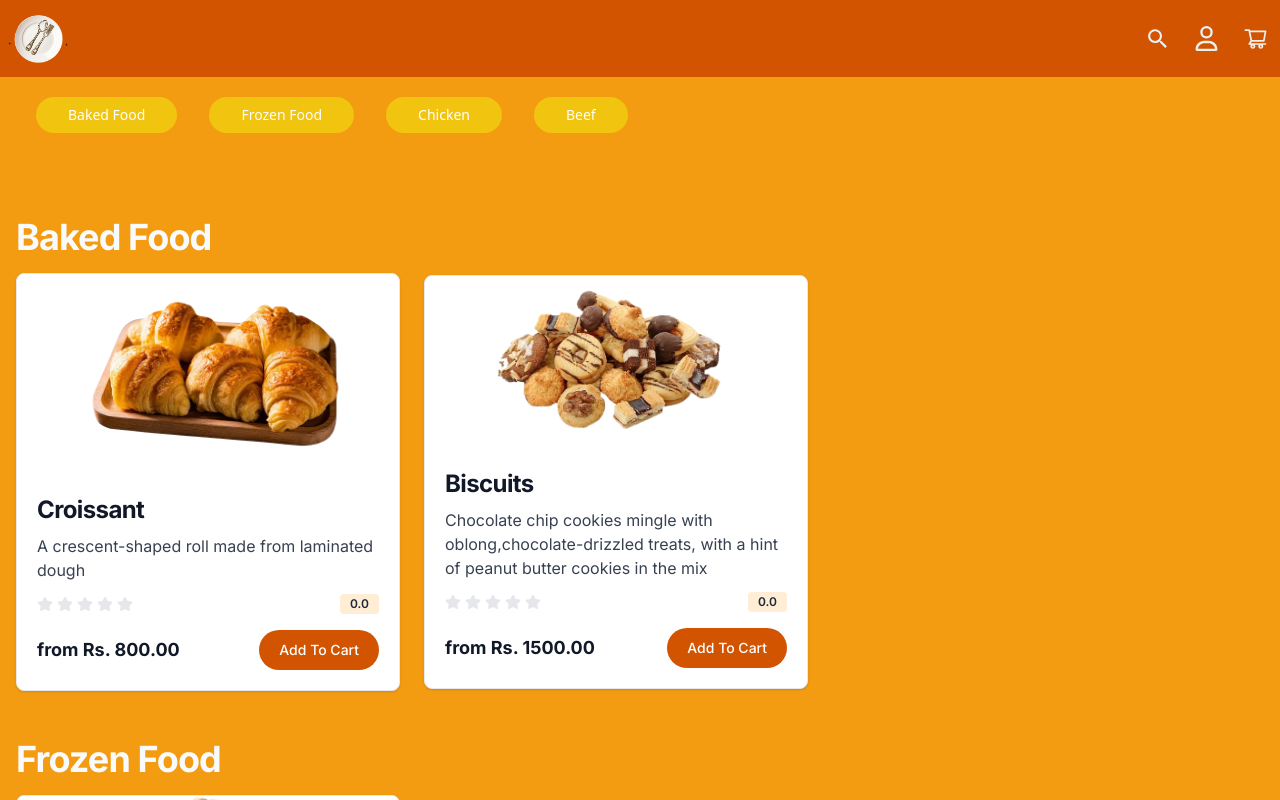
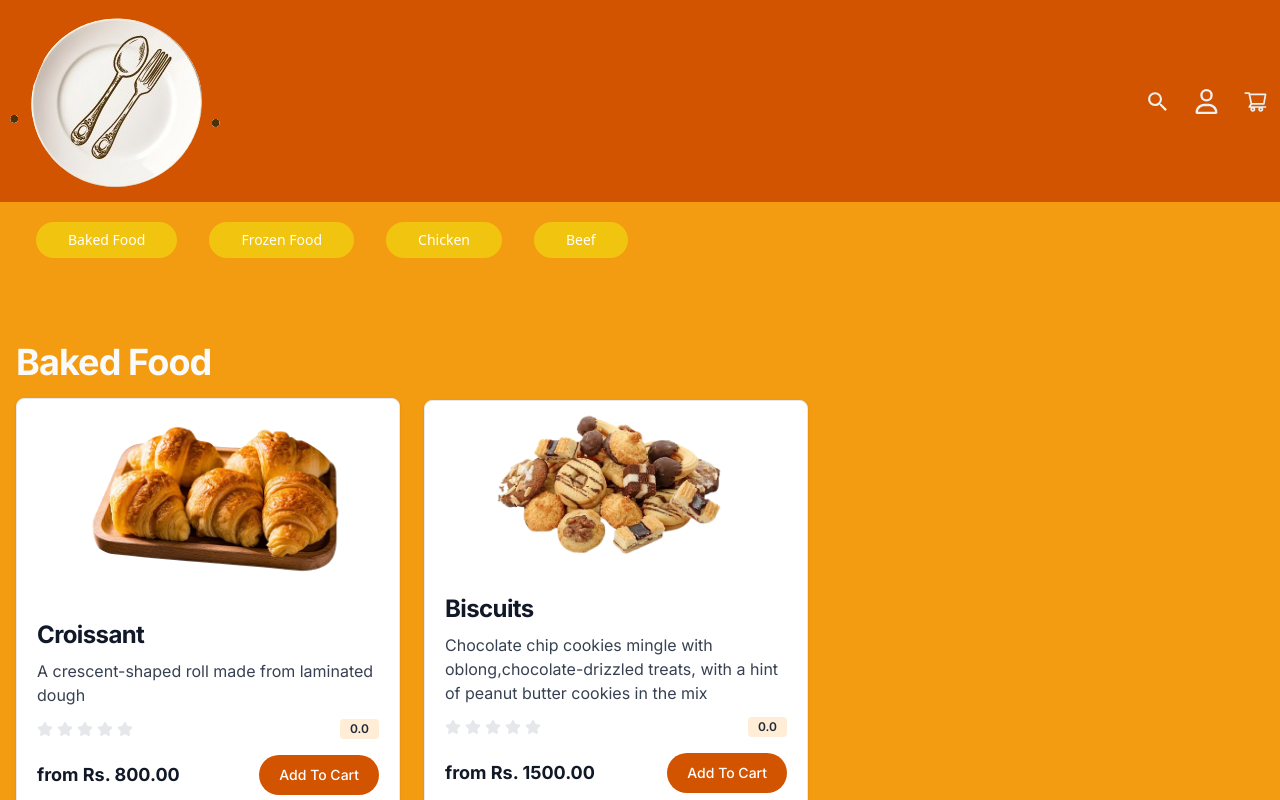
Before and after one commit to CodeWhizHamza/BiteCraft, a Next.js app: page / in a window 1280 px wide. Shown: the top 800 px of the page. Built offline with nearby package versions, Linux system fonts and the light colour scheme; no server answers.

Commit message:
refactor: Update Navbar component to use object-contain class for logo image

```diff
--- a/components/Navbar.jsx
+++ b/components/Navbar.jsx
@@ -29,8 +29,8 @@ export default function Navbar() {
                 src="/logo-without-text.png"
                 width={60}
                 height={60}
-                objectFit="contain"
                 alt="Logo"
+                className="object-contain w-auto h-auto"
               />
             </Link>
 
@@ -50,7 +50,7 @@ export default function Navbar() {
               <li className="flex items-center p-1 font-sans text-sm antialiased font-medium leading-normal gap-x-2 text-blue-gray-900 overflow-hidden">
                 <form>
                   <label
-                    for="search"
+                    htmlFor="search"
                     className="mb-2 text-sm font-medium text-gray-900 sr-only dark:text-white"
                   >
                     Search
```
